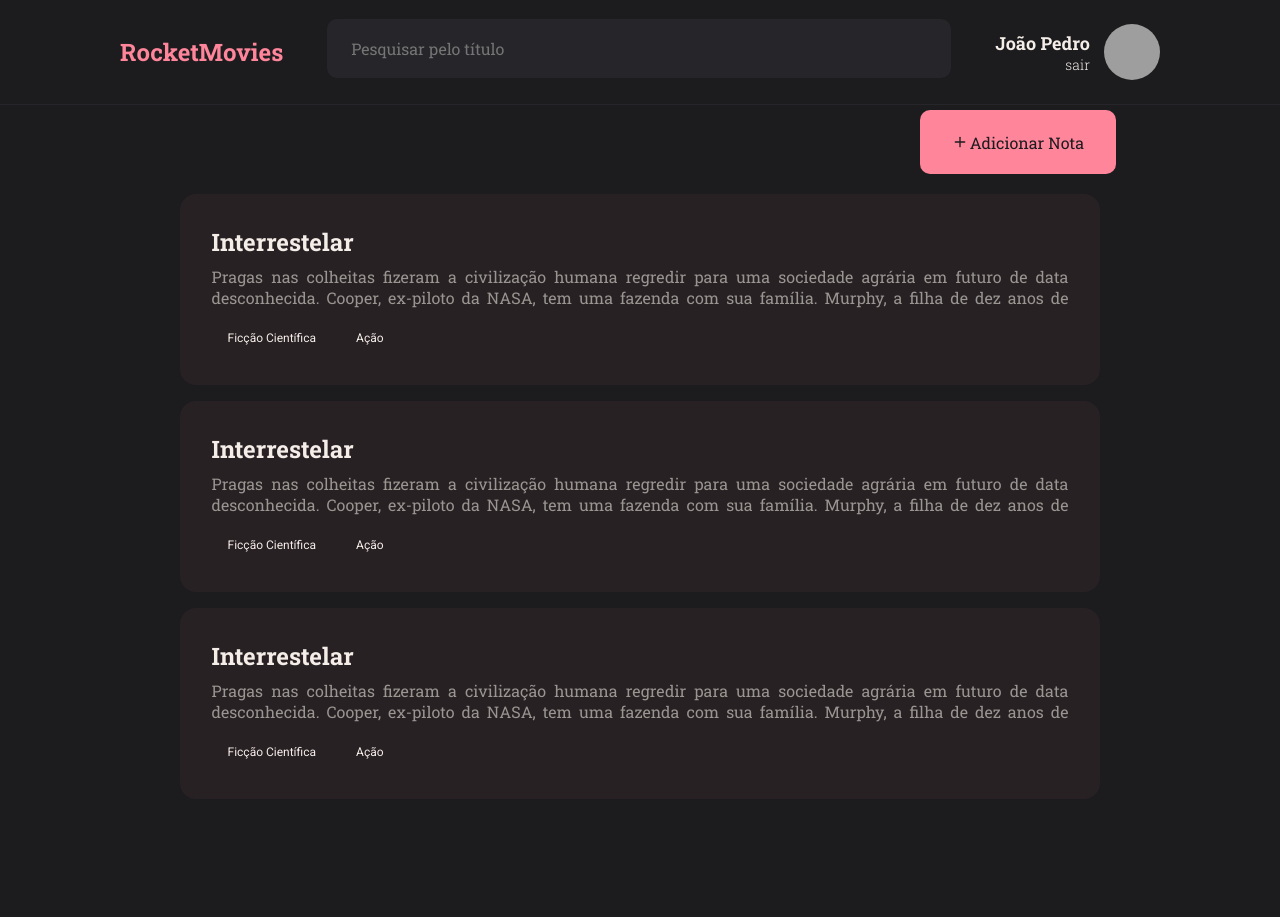
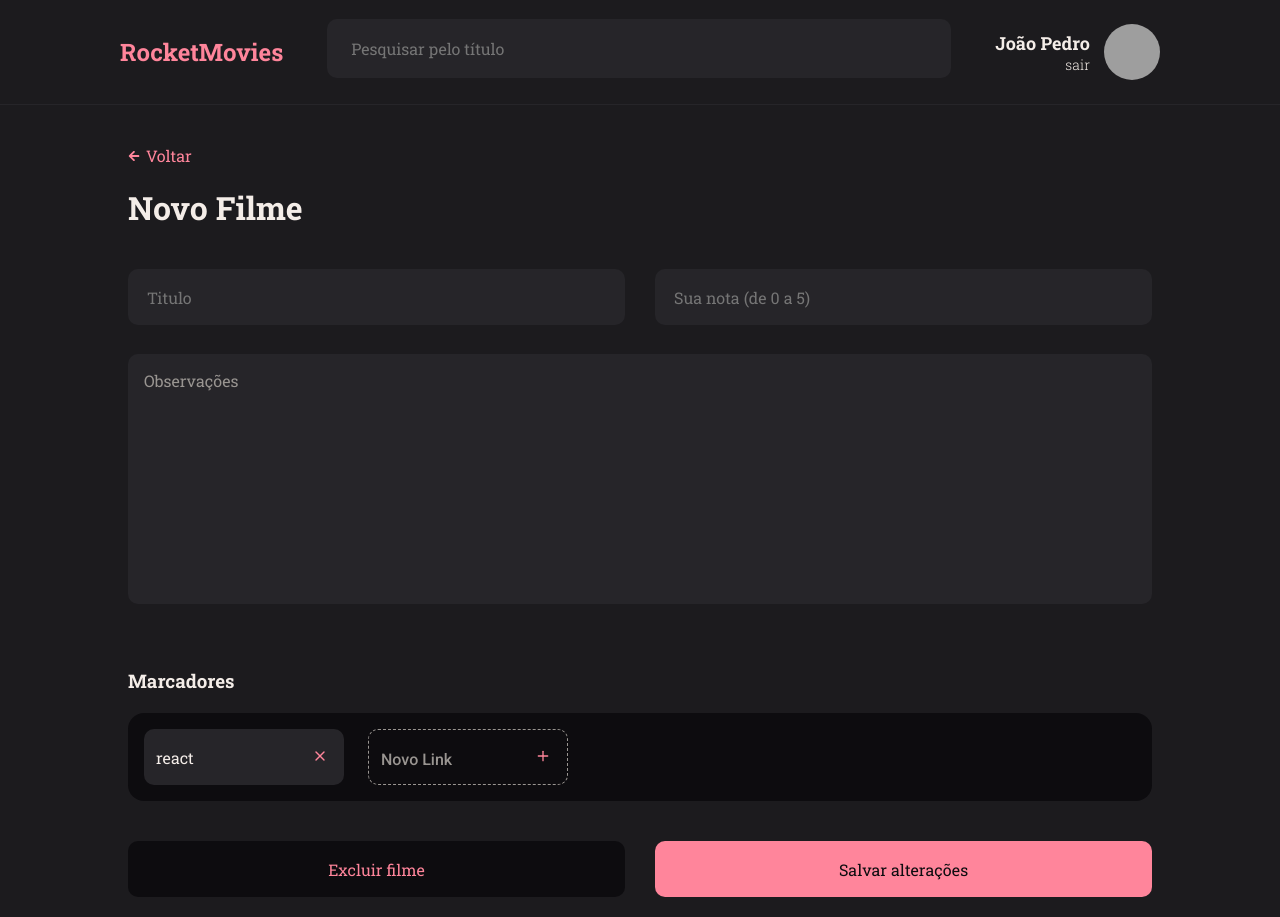
Before and after one commit to espjotape/rocketmovies, a React (Vite) app: page / in a window 1280 px wide. Before the commit the page ends 800 px from the top, so only its background shows below. Built offline with nearby package versions, Linux system fonts and the light colour scheme; grey boxes are pictures that could not be loaded.

Commit message:
page new

```diff
--- a/src/components/Note/index.jsx
+++ b/src/components/Note/index.jsx
@@ -1,6 +1,6 @@
 import { Container } from "./styles.js"
 import { Tags } from "../Tags"
-import { Rating } from "../Rating/index.jsx"
+
 
 export function Note({ data, ...rest}){
   return(
--- a/src/components/Note/styles.js
+++ b/src/components/Note/styles.js
@@ -7,7 +7,8 @@ export const Container = styled.button`
   border: none;
   padding: 32px;
   border-radius: 16px;
-  margin-bottom: 16px;
+
+
 
   > h1 {
     flex: 1;
@@ -23,10 +24,12 @@ export const Container = styled.button`
     max-height:42px;
     overflow-y: hidden;
     margin-top: 8px;
+
   }
 
   > footer {
     display: flex;
     margin-top: 15px;
+
   }
 `
--- /dev/null
+++ b/src/components/NoteItem/index.jsx
@@ -0,0 +1,22 @@
+import { FiPlus, FiX } from "react-icons/fi";
+import { Container } from "./styles";
+
+export function NoteItem({ isNew, value, onClick, ...rest }) {
+    return (
+        <Container $isnew={isNew}>
+            <input
+                type="text"
+                value={value}
+                readOnly={!isNew}
+                {...rest}
+            />
+            <button
+                type="button"
+                onClick={onClick}
+                className={isNew ? 'button-add' : 'button-delete'}
+            >
+                {isNew ? <FiPlus /> : <FiX />}
+            </button>
+        </Container>
+    );
+}
--- /dev/null
+++ b/src/components/NoteItem/styles.js
@@ -0,0 +1,48 @@
+import styled from 'styled-components'
+
+export const Container = styled.div`
+    display: flex;
+    align-items: right;
+    height: 56px;
+    width: 200px;
+
+    background-color: ${({theme, $isnew}) => $isnew ? "transparent" : theme.COLORS.BACKGROUND_700};
+    color: ${({theme}) => theme.COLORS.GRAY_300};
+
+    border: ${({theme, $isnew}) => $isnew ? `1px dashed ${theme.COLORS.GRAY}` : "none"};
+
+
+    border-radius: 10px;
+    padding-right: 16px;
+
+    > button {
+        border: none;
+        background: none;
+    }
+
+    .button-delete {
+        color: ${({theme}) => theme.COLORS.PINK};
+    }
+
+    .button-add {
+        color: ${({theme}) => theme.COLORS.PINK};
+    }
+
+    > input {
+        height: 56px;
+        width: 100%;
+
+        padding: 12px;
+        color: ${({theme}) => theme.COLORS.WHITE};
+        background: transparent;
+
+        border: none;
+
+        &::placeholder {
+            color: ${({theme}) => theme.COLORS.GRAY};
+            font-family: 'Roboto', sans-serif;
+            font-weight: 500;
+
+        }
+    }
+`;
--- /dev/null
+++ b/src/components/Textarea/index.jsx
@@ -0,0 +1,9 @@
+import { Container } from "./styles"
+
+export function Textarea({ value, ...rest}){
+  return(
+    <Container {...rest}>
+      {value}
+    </Container>
+  )
+}
--- /dev/null
+++ b/src/components/Textarea/styles.js
@@ -0,0 +1,18 @@
+import styled from "styled-components"
+
+export const Container = styled.textarea`
+  width: 100%;
+  height: 250px;
+
+  background-color: ${({ theme }) => theme.COLORS.BACKGROUND_700};
+  color: ${({ theme }) => theme.COLORS.WHITE};
+  border: none;
+  border-radius: 10px;
+  resize: none;
+  margin-bottom: 20px;
+  padding: 16px;
+  &::placeholder {
+    color: ${({ theme }) => theme.COLORS.GRAY};
+  }
+
+`
--- a/src/main.jsx
+++ b/src/main.jsx
@@ -1,6 +1,6 @@
 import React from "react";
 import ReactDOM from "react-dom/client";
-import { Home }  from "./pages/Home";
+import { New }  from "./pages/New";
 
 
 import GlobalStyles  from "./styles/global";
@@ -12,7 +12,7 @@ ReactDOM.createRoot(document.getElementById('root')).render(
     <ThemeProvider theme={theme}>
       <GlobalStyles />
 
-      <Home />
+      <New />
     </ThemeProvider>
   </React.StrictMode>
 )
--- /dev/null
+++ b/src/pages/New/index.jsx
@@ -0,0 +1,49 @@
+import { Container, Content, Footer } from "./styles"
+import { Header } from "../../components/Header"
+import { ButtonText } from "../../components/ButtonText"
+import { Input } from "../../components/Input"
+import { Textarea } from "../../components/Textarea"
+import { NoteItem } from "../../components/NoteItem"
+
+import { FaArrowLeft } from "react-icons/fa";
+
+
+export function New(){
+  return(
+    <Container>
+      <Header />
+      <main>
+          <div className="btn">
+            <FaArrowLeft />
+            <ButtonText title="Voltar" />
+          </div>
+          <h1>Novo Filme</h1>
+
+          <Content>
+            <section>
+              <Input type="text" placeholder="Titulo"/>
+              <Input type="text" placeholder="Sua nota (de 0 a 5)"/>
+            </section>
+            <Textarea placeholder="Observações"/>
+          </Content>
+
+          <Footer>
+            <h3>Marcadores</h3>
+            <div className="tags">
+
+            <NoteItem placeholder="Novo Link" value="react"/>
+            <NoteItem placeholder="Novo Link" isNew/>
+
+            </div>
+            <section>
+
+            <button className="delete"><p>Excluir filme</p></button>
+            <button className="save"><p>Salvar alterações</p></button>
+            </section>
+          </Footer>
+
+        </main>
+
+    </Container>
+  )
+}
--- /dev/null
+++ b/src/pages/New/styles.js
@@ -0,0 +1,89 @@
+import styled from "styled-components"
+
+export const Container = styled.div`
+  width: 100%;
+  height: 100vh;
+
+  display: grid;
+  grid-template-rows: 105px auto;
+  grid-template-areas:
+  "header"
+  "content";
+
+  > main {
+    width: 80%;
+    margin: 40px auto;
+
+    > .btn {
+      display: flex;
+      align-items: center;
+      gap: 6px;
+      margin-bottom: 20px;
+
+      > svg {
+        height: 12px;
+        width: 12px;
+
+        color: ${({ theme }) => theme.COLORS.PINK};
+      }
+    }
+  }
+
+`
+
+export const Content = styled.div`
+  grid-area: content;
+  width: 100%;
+  margin: 40px auto;
+
+  > section {
+    display: flex;
+    gap: 30px;
+    margin-bottom: 20px;
+  }
+`
+export const Footer = styled.div`
+  grid-area: content;
+  margin-bottom: 20px;
+  align-items: center;
+
+
+  > .tags {
+    display: flex;
+    margin-top: 20px;
+    background-color: ${({ theme }) => theme.COLORS.BACKGROUND_900};
+    gap: 24px;
+    padding: 16px;
+    border-radius: 16px;
+  }
+
+  > section {
+    display: flex;
+    align-items: center;
+    justify-content: space-between;
+    margin-top: 40px;
+    gap: 30px;
+    margin-bottom: 20px;
+
+    > .delete{
+      border: none;
+      background: none;
+      width: 100%;
+      height: 56px;
+
+      background-color: ${({theme}) => theme.COLORS.BACKGROUND_900};
+      color: ${({theme}) => theme.COLORS.PINK};
+      border-radius: 10px;
+    }
+    > .save{
+      border: none;
+      background: none;
+      width: 100%;
+      height: 56px;
+
+      background-color: ${({theme}) => theme.COLORS.PINK};
+      color: ${({theme}) => theme.COLORS.BACKGROUND_900};
+      border-radius: 10px;
+    }
+  }
+`
--- a/src/styles/theme.js
+++ b/src/styles/theme.js
@@ -2,7 +2,7 @@ export default {
   COLORS: {
     BACKGROUND_700: "#262529",
     BACKGROUND_800: "#1C1B1E",
-    BACKGROUND_900: "0D0C0F",
+    BACKGROUND_900: "#0D0C0F",
 
     GRAY: "#999591",
 
```
